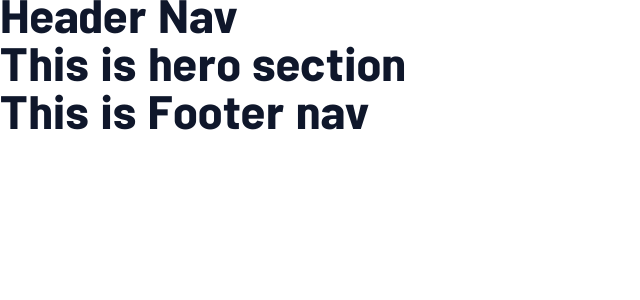
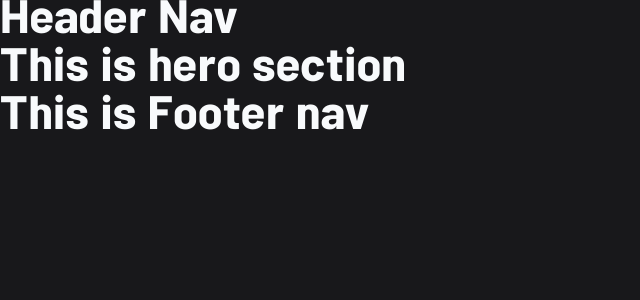
Before and after one commit to homow/home-nest, a React (Vite) app: page / in a window 1280 px wide. Shown: the top 300 px of the page, without its empty margins (0-640 px from the left). Built offline with nearby package versions, Linux system fonts and the light colour scheme.

Commit message:
update color styles

```diff
--- a/index.html
+++ b/index.html
@@ -1,5 +1,5 @@
 <!doctype html>
-<html lang="en" dir="ltr" class="">
+<html lang="en" dir="ltr" class="dark">
 <head>
     <meta charset="UTF-8">
     <meta http-equiv="X-UA-Compatible" content="IE=edge">
--- a/src/styles/global.css
+++ b/src/styles/global.css
@@ -13,9 +13,12 @@
     /* colors */
     --color-primary-bg: #fff;
     --color-primary-txt: var(--color-slate-900);
+
+    /* you should changes below colors in light theme */
     --color-header-bg: #1E1E1E;
     --color-gery-10: #1A1A1A;
     --color-gery-15: var(--color-neutral-800);
+    --color-grey-60: var(--color-neutral-400);
 }
 
 .dark {
@@ -24,6 +27,7 @@
     --color-header-bg: #1E1E1E;
     --color-gery-10: #1A1A1A;
     --color-gery-15: #262626;
+    --color-grey-60: var(--color-neutral-400);
 }
 
 @layer base {
```
